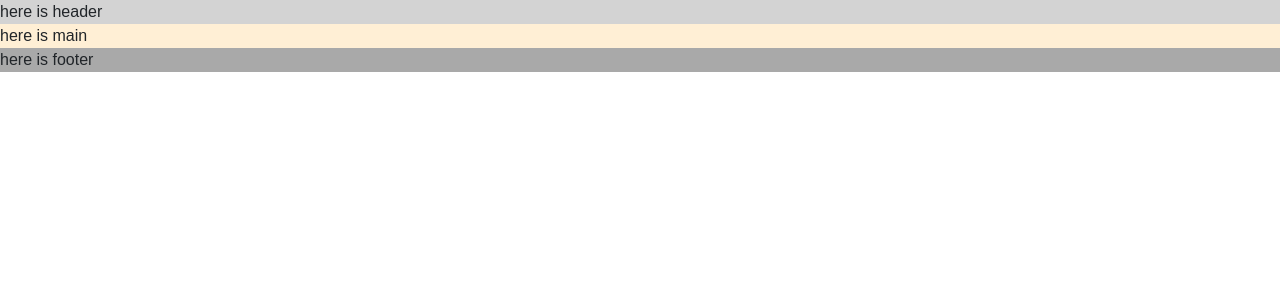
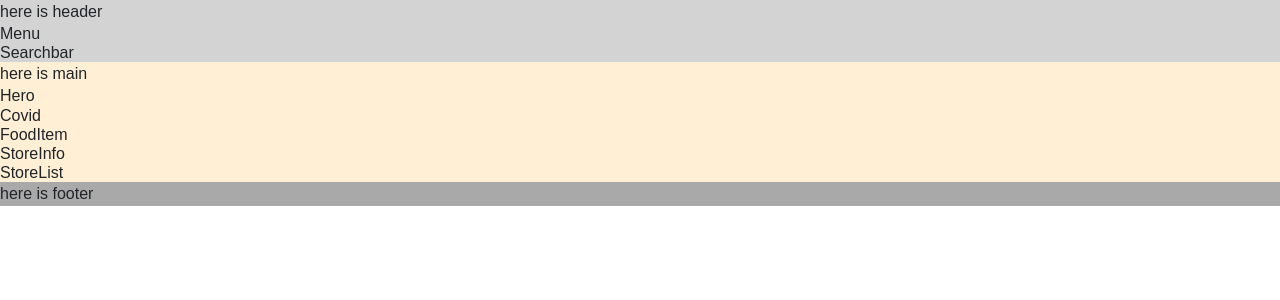
Before and after one commit to S-Takagawa1212/coding_advanced, a Next.js app: page / in a window 1280 px wide. Shown: the top 300 px of the page. Built offline with nearby package versions, Linux system fonts and the light colour scheme.

Commit message:
コンポーネントの枠組みを作成

```diff
--- /dev/null
+++ b/components/Footer/Footer.tsx
@@ -0,0 +1,9 @@
+"use client"
+
+export default function Footer() {
+    return (
+         <footer className="">
+          <p>here is footer</p>
+        </footer>
+    )
+}
--- /dev/null
+++ b/components/Header/Header.tsx
@@ -0,0 +1,19 @@
+"use client"
+
+import Menu from "./Menu"
+import Searchbar from "./SearchBar"
+
+export default function Header() {
+    return (
+        <>
+          <header className="">
+            <div>
+              <p>here is header</p>
+            </div>
+            <Menu/>
+            <Searchbar/>
+           </header>
+        </>
+
+    )
+}
--- /dev/null
+++ b/components/Header/Menu.tsx
@@ -0,0 +1,7 @@
+"use client"
+
+export default function Menu() {
+    return (
+        <h1>Menu</h1>
+    )
+}
--- /dev/null
+++ b/components/Header/SearchBar.tsx
@@ -0,0 +1,7 @@
+"use client"
+
+export default function Searchbar() {
+    return (
+        <h1>Searchbar</h1>
+    )
+}
--- /dev/null
+++ b/components/Main/Covid.tsx
@@ -0,0 +1,7 @@
+"use client"
+
+export default function Covid() {
+    return (
+        <h1>Covid</h1>
+    );
+}
--- /dev/null
+++ b/components/Main/FoodItem.tsx
@@ -0,0 +1,7 @@
+"use client"
+
+export default function FoodItem() {
+    return (
+        <h1>FoodItem</h1>
+    );
+}
--- /dev/null
+++ b/components/Main/Hero.tsx
@@ -0,0 +1,7 @@
+"use client"
+
+export default function Hero() {
+    return (
+        <h1>Hero</h1>
+    );
+}
--- /dev/null
+++ b/components/Main/Main.tsx
@@ -0,0 +1,20 @@
+"use client"
+
+import Covid from "./Covid";
+import FoodItem from "./FoodItem";
+import Hero from "./Hero";
+import StoreInfo from "./StoreInfo";
+import StoreList from "./StoreList";
+
+export default function Main() {
+    return (
+        <>
+            <Hero/>
+            <Covid/>
+            <FoodItem/>
+            <StoreInfo/>
+            <StoreList/>
+        </>
+    );
+
+}
--- /dev/null
+++ b/components/Main/StoreInfo.tsx
@@ -0,0 +1,7 @@
+"use client"
+
+export default function StoreInfo() {
+    return (
+        <h1>StoreInfo</h1>
+    );
+}
--- /dev/null
+++ b/components/Main/StoreList.tsx
@@ -0,0 +1,7 @@
+"use client"
+
+export default function StoreList() {
+    return (
+        <h1>StoreList</h1>
+    );
+}
--- a/src/app/layout.tsx
+++ b/src/app/layout.tsx
@@ -1,5 +1,7 @@
 import type { Metadata } from "next";
 import { Geist, Geist_Mono } from "next/font/google";
+import Footer from "../../components/Footer/Footer";
+import Header from "../../components/Header/Header";
 import "../../node_modules/bootstrap/dist/css/bootstrap.min.css";
 import "../../styles/base.css";
 import "../../styles/style.css";
@@ -32,24 +34,12 @@ export default function RootLayout({
       <body
         className={`${geistSans.variable} ${geistMono.variable}`}
       >
-        {/* ヘッダー */}
-        <header className="">
-          <div>
-            <p>here is header</p>
-
-          </div>
-        </header>
-
-        {/* メインコンテンツ */}
+        <Header/>
         <main className="">
           <p>here is main</p>
           {children}
         </main>
-
-        {/* フッター */}
-        <footer className="">
-          <p>here is footer</p>
-        </footer>
+        <Footer/>
       </body>
     </html>
   );
--- a/src/app/page.tsx
+++ b/src/app/page.tsx
@@ -1,6 +1,13 @@
 "use client";
+
+import Main from "../../components/Main/Main";
 
 
 export default function Home() {
+    return (
+        <>
+          <Main/>
+        </>
+    )
 
 }
```
